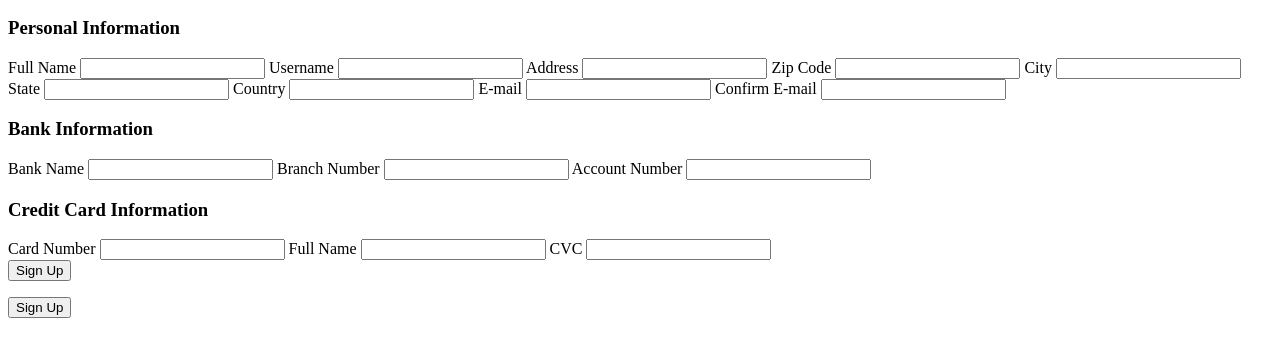
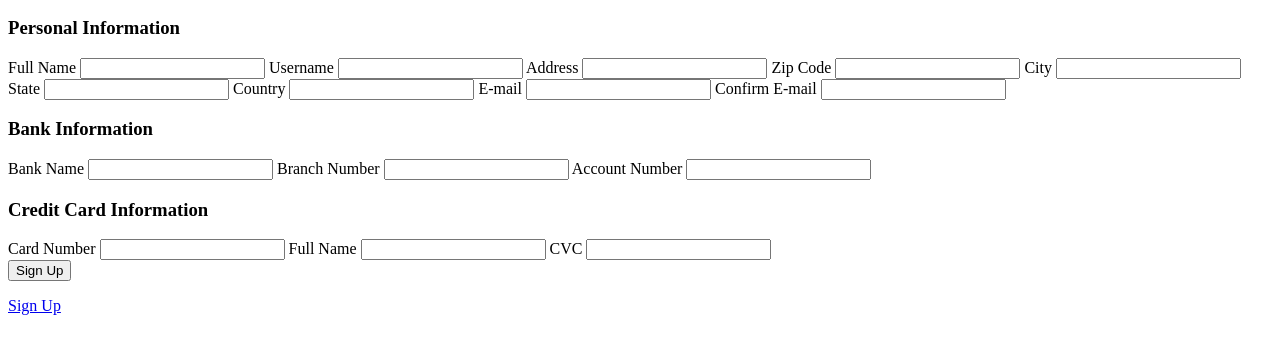
Before and after one commit to CoscaDev/CAMAPP, a plain HTML site: page docs/signupform.html in a window 1280 px wide. Shown: the part 76-432 px from the top of the page. Drawn offline with Linux system fonts and the light colour scheme; files that its build step writes are made by us from their sources; a script that the page names is missing.

Commit message:
Update signupform.html

```diff
--- a/docs/signupform.html
+++ b/docs/signupform.html
@@ -68,10 +68,8 @@ HTML (signup.html):
 
             <input type="submit" value="Sign Up">
         </form>
-         <!-- Link back to index.html using the existing "Sign Up" button -->
-        <a href="index.html">
-            <button id="signUpButton">Sign Up</button>
-        </a>
+        <!-- Use the existing "Sign Up" button and wrap it with an anchor tag -->
+        <a href="index.html" id="signUpButton">Sign Up</a>
     </div>
 
     <script src="script.js"></script>
```
